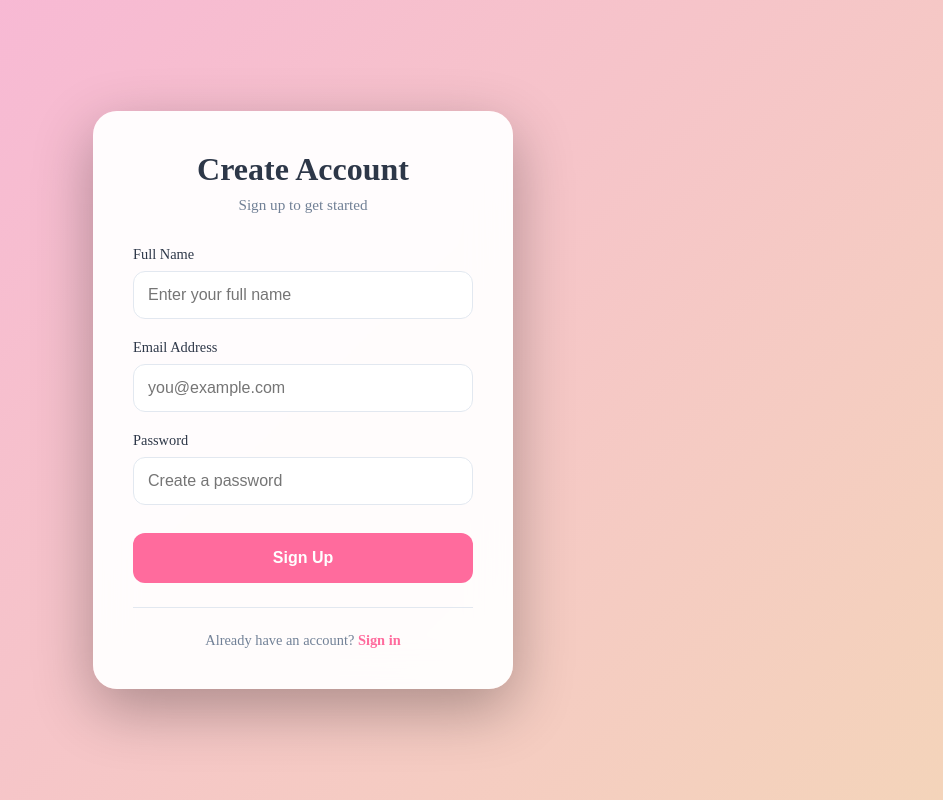
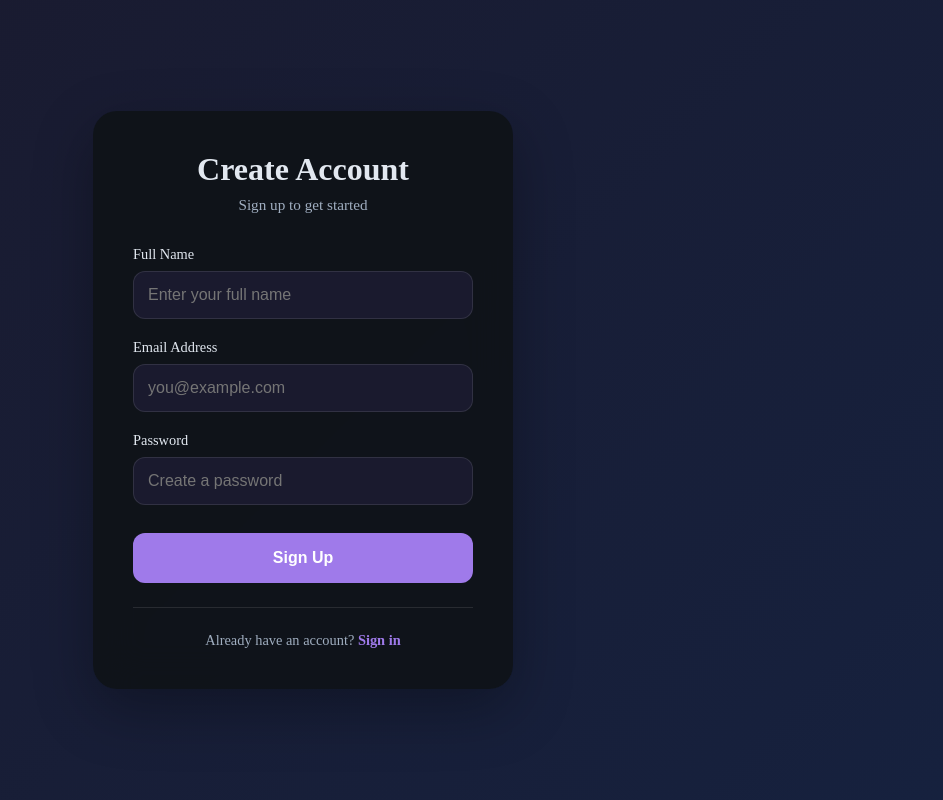
Before and after one commit to Ujjwal-Gowda/audio-player, a React app in the folder frontend/: page /signup in a window 1280 px wide. Shown: the whole page, without its empty margins (337-1280 px from the left). Built offline with nearby package versions, Linux system fonts and the light colour scheme; no server answers; the HTML template or start-up script is replaced by a standard one.

Commit message:
theme changes

```diff
--- a/frontend/src/pages/home.tsx
+++ b/frontend/src/pages/home.tsx
@@ -24,7 +24,7 @@ const Home = () => {
   const [playlist, setPlaylist] = useState<Track[]>([]);
   const [currentIndex, setCurrentIndex] = useState(0);
   const [loading, setLoading] = useState(true);
-  const [theme, setTheme] = useState<"light" | "dark">("light");
+  const [theme, setTheme] = useState<"light" | "dark">("dark");
   const navigate = useNavigate();
   const location = useLocation();
   const [isMobile, setIsMobile] = useState(window.innerWidth <= 480);
@@ -63,13 +63,13 @@ const Home = () => {
           Authorization: `Bearer ${auth?.token}`,
         },
       });
-      const userTheme = response.data.user.themePref || "light";
+      const userTheme = response.data.user.themePref || "dark";
       setTheme(userTheme);
       document.documentElement.setAttribute("data-theme", userTheme);
     } catch (error) {
       console.error("Failed to fetch user theme:", error);
-      setTheme("light");
-      document.documentElement.setAttribute("data-theme", "light");
+      setTheme("dark");
+      document.documentElement.setAttribute("data-theme", "dark");
     }
   };
 
--- a/frontend/src/pages/loginpage.tsx
+++ b/frontend/src/pages/loginpage.tsx
@@ -3,6 +3,7 @@ import axios from "axios";
 import { AuthContext } from "../context/authcontext";
 import { useNavigate, Link } from "react-router-dom";
 import { API_ENDPOINTS } from "../config/api";
+
 const Login = () => {
   const [email, setEmail] = useState("");
   const [password, setPassword] = useState("");
@@ -12,7 +13,7 @@ const Login = () => {
     return (
       (document.documentElement.getAttribute("data-theme") as
         | "light"
-        | "dark") || "light"
+        | "dark") || "darkt"
     );
   });
   const auth = useContext(AuthContext);
@@ -22,7 +23,7 @@ const Login = () => {
     const currentTheme =
       (document.documentElement.getAttribute("data-theme") as
         | "light"
-        | "dark") || "light";
+        | "dark") || "dark";
     setTheme(currentTheme);
   }, []);
 
--- a/frontend/src/pages/playlist.tsx
+++ b/frontend/src/pages/playlist.tsx
@@ -10,7 +10,7 @@ const Playlist = () => {
   const navigate = useNavigate();
   const [favorites, setFavorites] = useState<Track[]>([]);
   const [loading, setLoading] = useState(true);
-  const [theme, setTheme] = useState<"light" | "dark">("light");
+  const [theme, setTheme] = useState<"light" | "dark">("dark");
   const [isMobile, setIsMobile] = useState(window.innerWidth <= 768);
 
   useEffect(() => {
@@ -32,7 +32,7 @@ const Playlist = () => {
           Authorization: `Bearer ${auth?.token}`,
         },
       });
-      const userTheme = response.data.user.themePref || "light";
+      const userTheme = response.data.user.themePref || "dark";
       setTheme(userTheme);
     } catch (error) {
       console.error("Failed to fetch user theme:", error);
--- a/frontend/src/pages/profile.tsx
+++ b/frontend/src/pages/profile.tsx
@@ -3,6 +3,7 @@ import { useNavigate } from "react-router-dom";
 import axios from "axios";
 import { AuthContext } from "../context/authcontext";
 import "../styles/profile.css";
+import { API_ENDPOINTS } from "../config/api";
 
 interface UserData {
   name: string;
@@ -23,21 +24,18 @@ const Profile = () => {
 
   const fetchUserData = async () => {
     try {
-      const response = await axios.get(
-        "https://audio-player-058s.onrender.com/protected",
-        {
-          headers: {
-            Authorization: `Bearer ${auth?.token}`,
-          },
+      const response = await axios.get(API_ENDPOINTS.PROTECTED, {
+        headers: {
+          Authorization: `Bearer ${auth?.token}`,
         },
-      );
+      });
       const user = response.data.user;
       setUserData(user);
 
       // Apply theme from user preferences
       document.documentElement.setAttribute(
         "data-theme",
-        user.themePref || "light",
+        user.themePref || "dark",
       );
     } catch (error) {
       console.error("Failed to fetch user data:", error);
--- a/frontend/src/pages/signuppage.tsx
+++ b/frontend/src/pages/signuppage.tsx
@@ -18,7 +18,7 @@ const Signup = () => {
     return (
       (document.documentElement.getAttribute("data-theme") as
         | "light"
-        | "dark") || "light"
+        | "dark") || "dark"
     );
   });
 
@@ -26,7 +26,7 @@ const Signup = () => {
     const currentTheme =
       (document.documentElement.getAttribute("data-theme") as
         | "light"
-        | "dark") || "light";
+        | "dark") || "dark";
     setTheme(currentTheme);
   }, []);
 
--- a/frontend/src/styles/index.css
+++ b/frontend/src/styles/index.css
@@ -4,7 +4,8 @@
     box-sizing: border-box;
 }
 
-html, body {
+html,
+body {
     margin: 0;
     padding: 0;
     width: 100%;
@@ -12,8 +13,22 @@ html, body {
     overflow-x: hidden;
 }
 
+/* ✅ Set default theme to dark */
+html {
+    color-scheme: dark;
+}
+
+html[data-theme="dark"],
+html:not([data-theme]) {
+    color-scheme: dark;
+}
+
+html[data-theme="light"] {
+    color-scheme: light;
+}
+
 body {
-  background-color: #242424;
+    background-color: #1a1a2e; /* Dark background */
 }
 
 #root {
```
Lines whose indentation alone changed are shown as unchanged.
